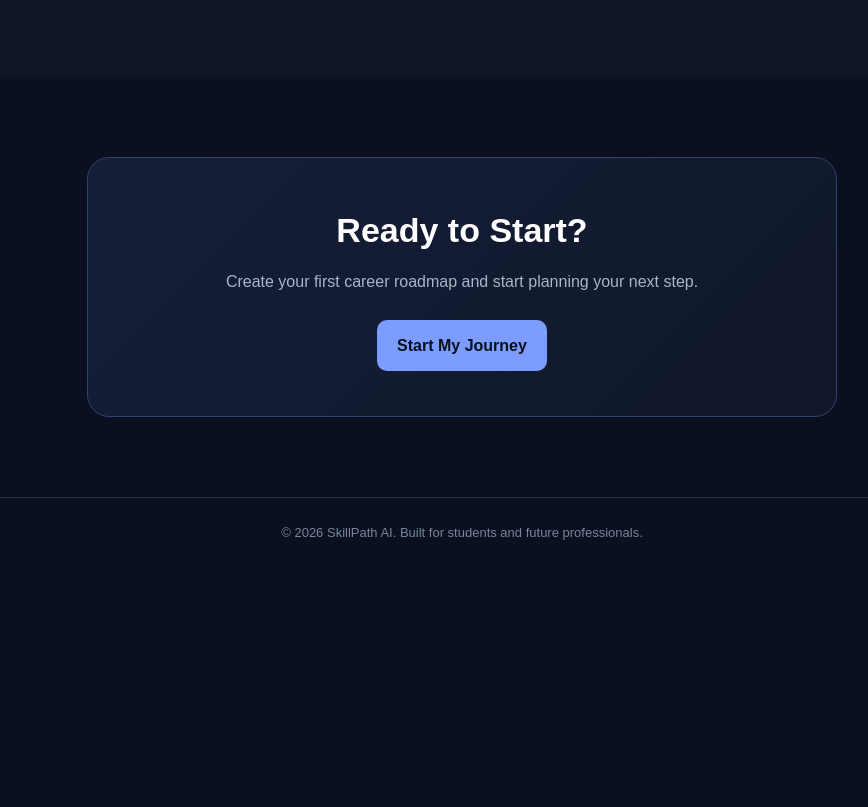
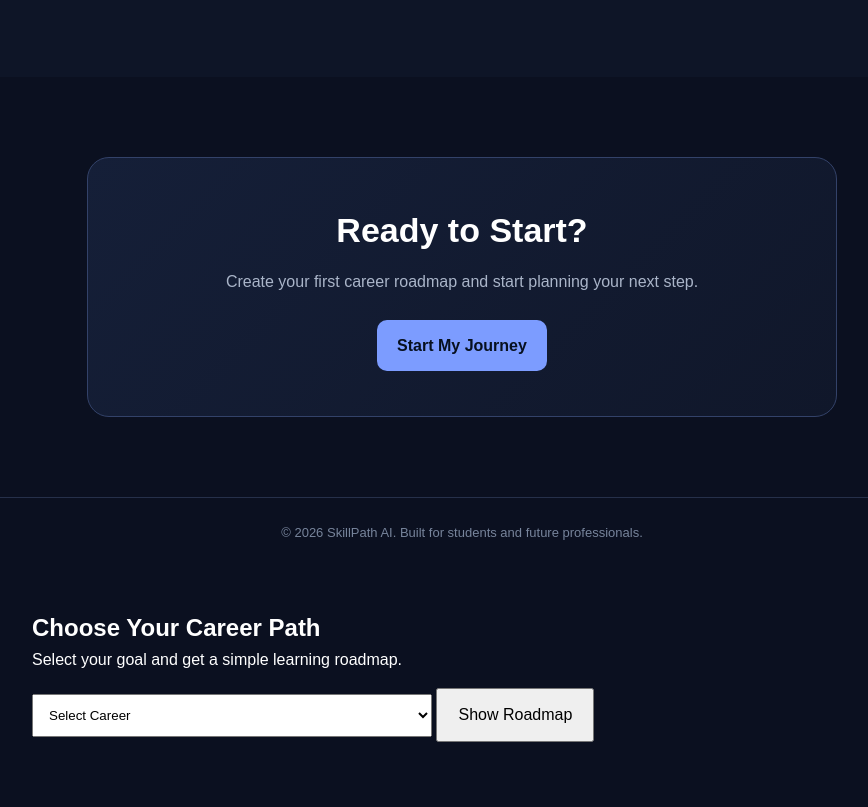
Before and after one commit to azamkhan72170/skillpath-ai, a website: page index.html in a window 1280 px wide. Shown: the part 1920-2727 px from the top of the page, without its empty margins (178-1046 px from the left). Before the commit the page ends 2489 px from the top, so only its background shows below. Drawn offline with Linux system fonts and the light colour scheme.

Commit message:
Update index.html

```diff
--- a/index.html
+++ b/index.html
@@ -686,6 +686,73 @@
       }
     });
   </script>
+<section id="career-tool" style="padding:40px 20px;max-width:900px;margin:auto">
+  <h2>Choose Your Career Path</h2>
+  <p>Select your goal and get a simple learning roadmap.</p>
 
+  <select id="careerSelect" style="padding:12px;width:100%;max-width:400px">
+    <option value="">Select Career</option>
+    <option value="Data Analyst">Data Analyst</option>
+    <option value="Web Developer">Web Developer</option>
+    <option value="Python Developer">Python Developer</option>
+    <option value="Software Engineer">Software Engineer</option>
+  </select>
+
+  <button onclick="showRoadmap()" style="padding:12px 20px;margin-top:15px">
+    Show Roadmap
+  </button>
+
+  <div id="roadmapResult" style="margin-top:25px"></div>
+</section>
+
+<script>
+function showRoadmap() {
+  const career = document.getElementById("careerSelect").value;
+  const result = document.getElementById("roadmapResult");
+
+  const roadmaps = {
+    "Data Analyst": [
+      "Learn Excel",
+      "Learn SQL",
+      "Learn Python",
+      "Practice Power BI",
+      "Create 3 data analysis projects"
+    ],
+    "Web Developer": [
+      "Learn HTML",
+      "Learn CSS",
+      "Learn JavaScript",
+      "Learn Git and GitHub",
+      "Create responsive websites"
+    ],
+    "Python Developer": [
+      "Learn Python basics",
+      "Practice functions and OOP",
+      "Learn SQL",
+      "Learn Flask or Django",
+      "Create Python projects"
+    ],
+    "Software Engineer": [
+      "Learn C or Java",
+      "Study Data Structures",
+      "Study Algorithms",
+      "Learn Git and GitHub",
+      "Practice coding problems"
+    ]
+  };
+
+  if (!career) {
+    result.innerHTML = "<p>Please select a career first.</p>";
+    return;
+  }
+
+  result.innerHTML = `
+    <h3>Your ${career} Roadmap</h3>
+    <ol>
+      ${roadmaps[career].map(step => `<li>${step}</li>`).join("")}
+    </ol>
+  `;
+}
+</script>
 </body>
 </html>
```
